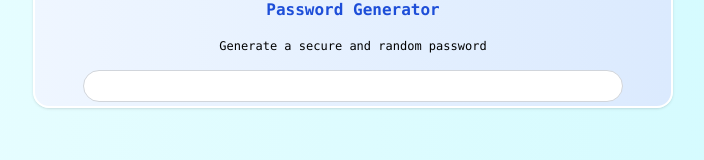
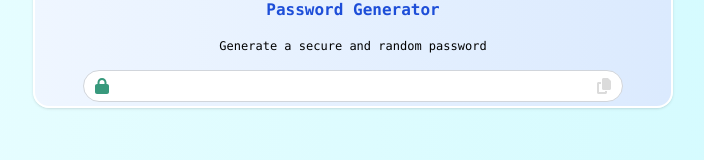
Before and after one commit to sritaj/react_passwordGenerator, a React (Vite) app: page / in a window 1280 px wide. Shown: the part 372-532 px from the top of the page, without its empty margins (287-991 px from the left). Built offline with nearby package versions, Linux system fonts and the light colour scheme.

Commit message:
Added react font awesome packages, and added two icons on either end of the input box

```diff
--- a/package.json
+++ b/package.json
@@ -10,6 +10,11 @@
     "preview": "vite preview"
   },
   "dependencies": {
+    "@fortawesome/fontawesome-svg-core": "^6.5.2",
+    "@fortawesome/free-brands-svg-icons": "^6.5.2",
+    "@fortawesome/free-regular-svg-icons": "^6.5.2",
+    "@fortawesome/free-solid-svg-icons": "^6.5.2",
+    "@fortawesome/react-fontawesome": "^0.2.2",
     "react": "^18.2.0",
     "react-dom": "^18.2.0"
   },
--- a/src/components/PasswordGenerator.jsx
+++ b/src/components/PasswordGenerator.jsx
@@ -1,3 +1,6 @@
+import { FontAwesomeIcon } from "@fortawesome/react-fontawesome";
+import { faCopy, faLock } from "@fortawesome/free-solid-svg-icons";
+
 const PasswordGenerator = () => {
   return (
     <div className="w-full h-screen bg-gradient-to-r from-cyan-50 to-cyan-100 flex justify-center">
@@ -8,11 +11,17 @@ const PasswordGenerator = () => {
         <p className="text-xs text-center py-4 font-light font-mono">
           Generate a secure and random password
         </p>
-        <div className="">
+        <div className="relative">
+          <div className="absolute inset-y-0 left-0 pl-3 flex items-center cursor-pointer">
+            <FontAwesomeIcon icon={faLock} style={{ color: "#38997c" }} />
+          </div>
           <input
             className="text-sm rounded-2xl border border-gray-300 text-gray-900 h-8 w-full align-middle text-center ps-8 pe-8"
             readOnly={false}
           ></input>
+          <div className="absolute inset-y-0 right-0 pr-3 flex items-center cursor-pointer">
+            <FontAwesomeIcon icon={faCopy} style={{ color: "#dbdbdb" }} />
+          </div>
         </div>
       </div>
     </div>
```
Also changed, not shown: 1 other file (tests, documents, lock files or other folders).
